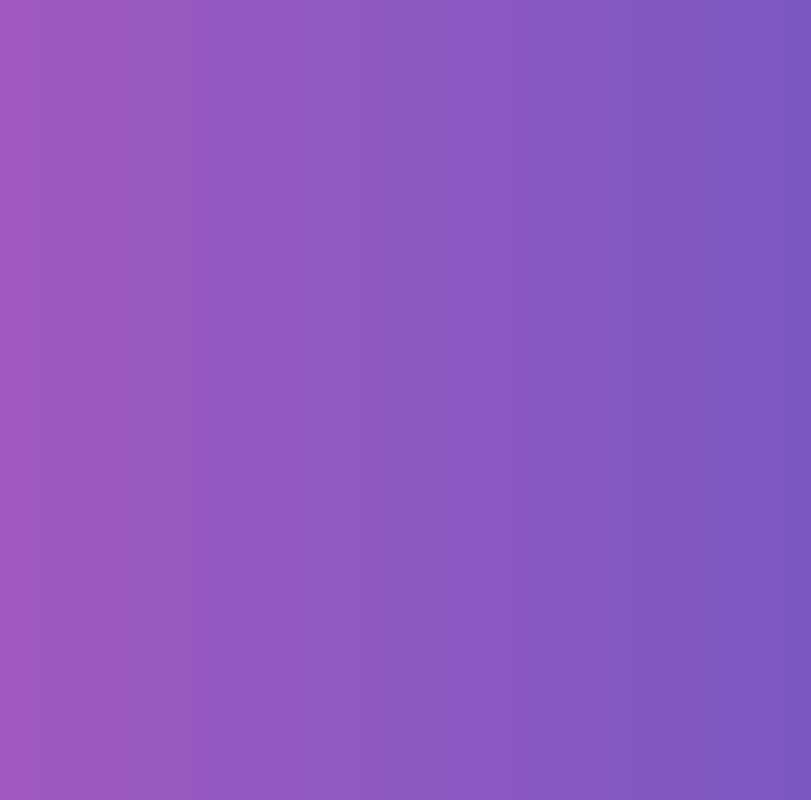
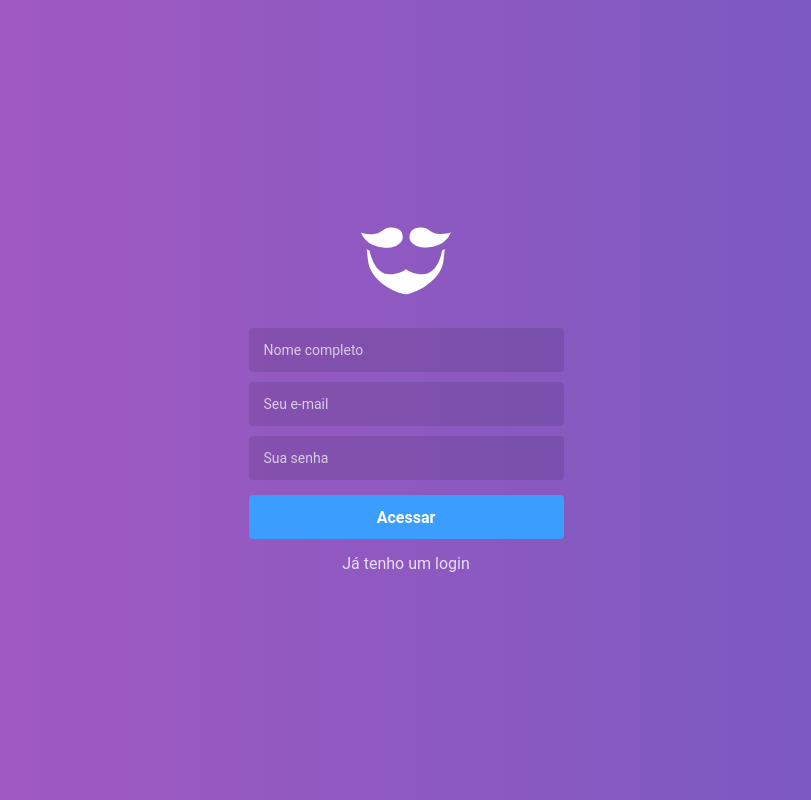
Before and after one commit to matheuslenke/GoBarber, a React (Create React App) app in the folder gobarberweb/: page /register in a window 1280 px wide. Shown: the whole page, without its empty margins (234-1045 px from the left). Built offline with nearby package versions, Linux system fonts and the light colour scheme.

Commit message:
feat: signUp page

```diff
--- a/gobarberweb/src/pages/SignUp/index.js
+++ b/gobarberweb/src/pages/SignUp/index.js
@@ -1,7 +1,23 @@
 import React from 'react';
+import { Link } from 'react-router-dom';
+
+import logo from '~/assets/logo.svg';
 
 // import { Container } from './styles';
 
-export default function SignUp() {
-  return <div />;
+export default function SignIn() {
+  return (
+    <>
+      <img src={logo} alt="GoBarber" />
+
+      <form>
+        <input placeholder="Nome completo" />
+        <input type="email" placeholder="Seu e-mail" />
+        <input type="password" placeholder="Sua senha" />
+
+        <button type="submit">Acessar</button>
+        <Link to="/">Já tenho um login</Link>
+      </form>
+    </>
+  );
 }
```
